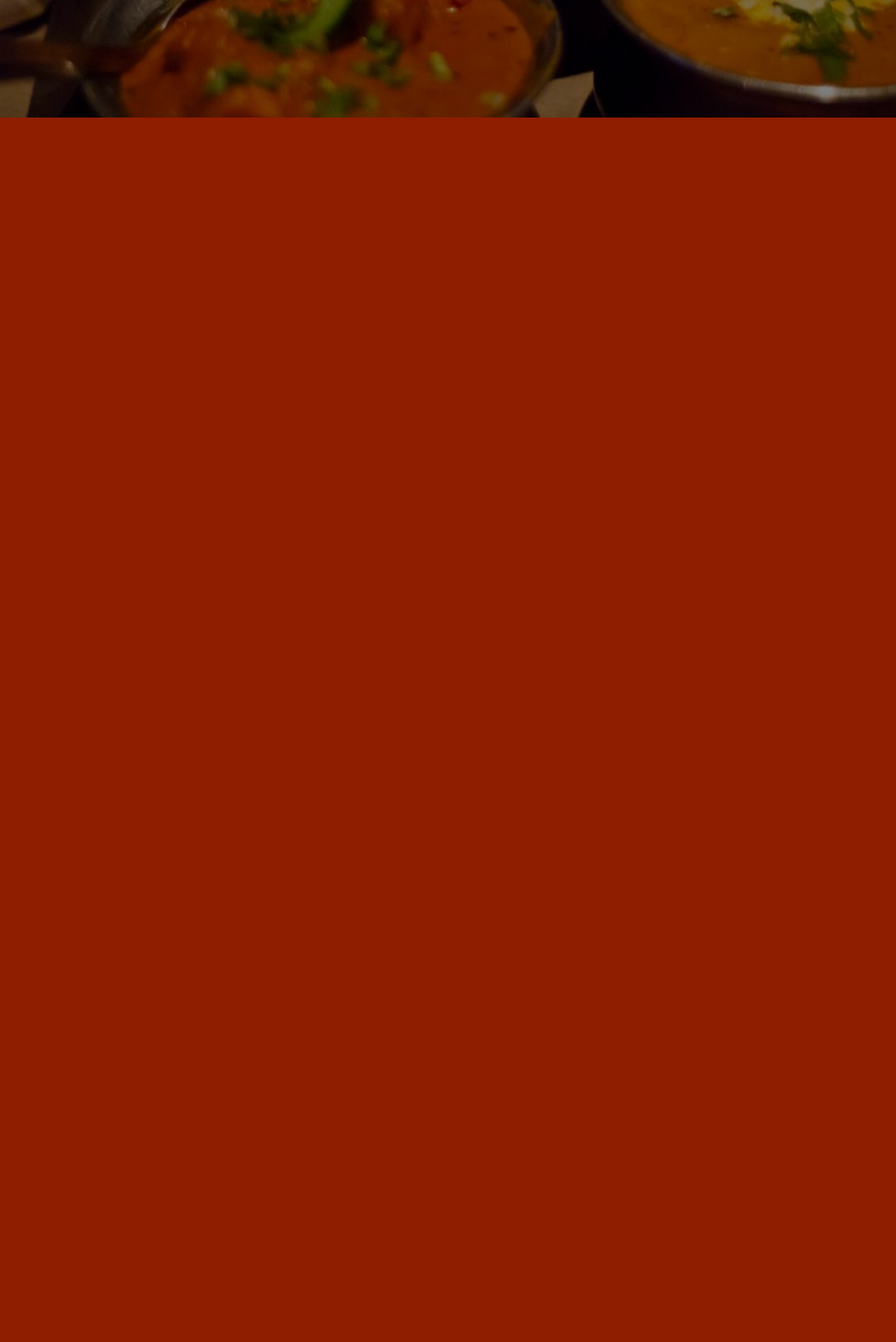
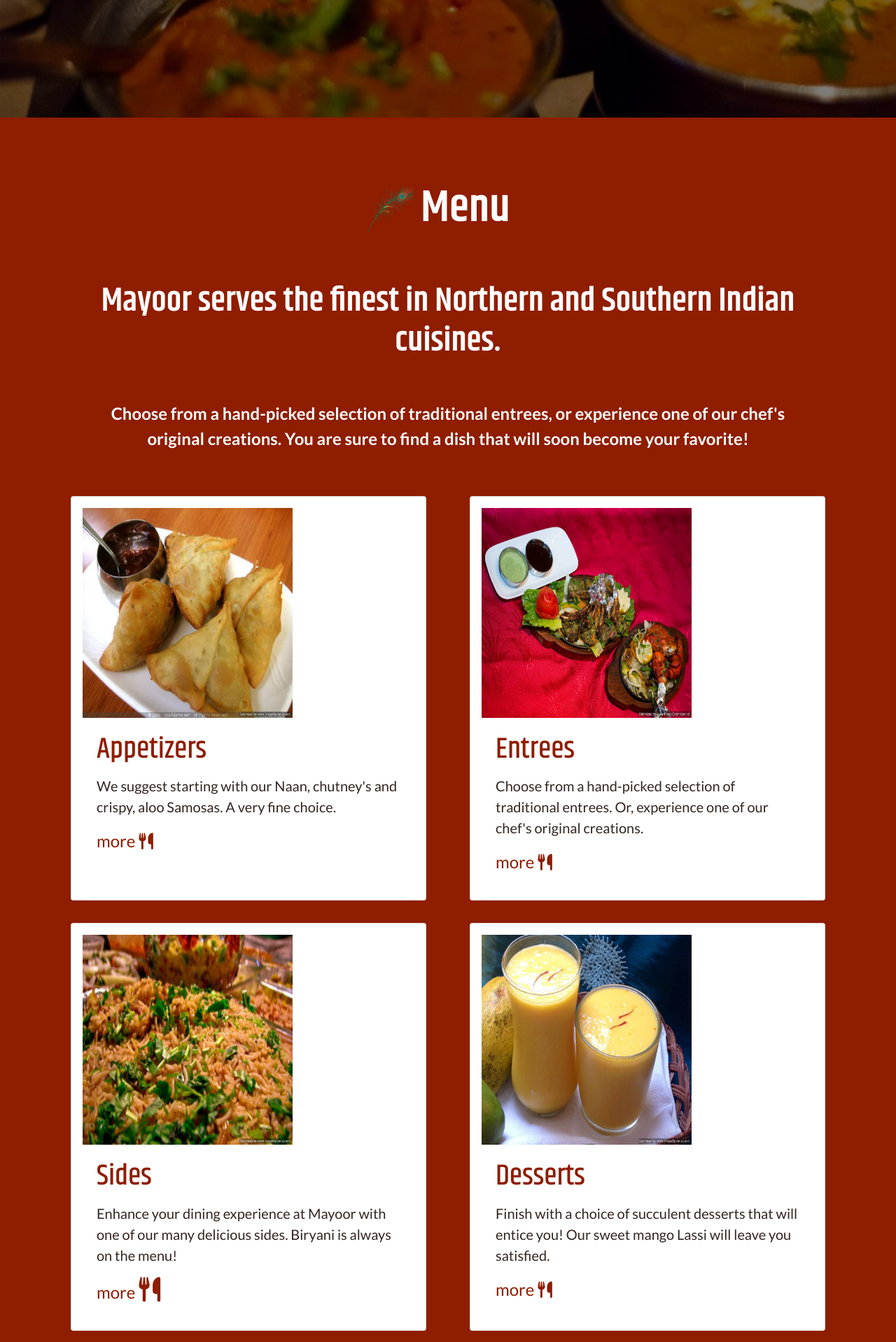
Before and after one commit to dricardo1/Mayoor-Indian-Restaurant, a PHP site: page /index.html in a window 1280 px wide. Shown: the part 723-2641 px from the top of the page at 70% size. Before the commit the page ends 891 px from the top, so only its background shows below. Run offline with PHP 8.4, Linux system fonts and the light colour scheme; some libraries are stand-ins or nearby versions.

Commit message:
Menu section changes

```diff
--- a/index.html
+++ b/index.html
@@ -43,10 +43,10 @@
             <a href="#" class="nav-link">Home</a>
           </li>
           <li class="nav-item">
-            <a href="#" class="nav-link faa-float animated faa-slow">Menu</a>
+            <a href="#menu" class="nav-link faa-float animated faa-slow">Menu</a>
           </li>
           <li class="nav-item">
-            <a href="#" class="nav-link">Contact</a>
+            <a href="#contact" class="nav-link">Contact</a>
           </li>
         </ul>
       </div>
@@ -62,20 +62,106 @@
         </div>
         <h2 class="font-weight-bold">Fine Indian Cuisine, Small-Town Style.</h2>
         <div class="cta">
-          <a href="#" class="btn btn-warning">
+          <a href="#contact" class="btn btn-warning">
             <i class="fa fa-phone mr-1"></i> RESERVATIONS
           </a>
         </div>
-        <a href="#" class="menu-link">
+        <a href="#menu" class="menu-link">
           <i class="fa fa-cutlery faa-float animated faa-slow menu-link"> MENU</i>
         </a>
       </div>
       </section>
+      <!-- End Hero Section -->
+      <!-- Menu Section -->
+      <section id="menu" class="menu pt-4">
+        <div class="container">
+          <div class="section-title">
+            <h2 class="text-center font-weight-bold"><img id="hero-logo-img" src="./img/feather-172.png" alt="Mayoor logo" width="62" height="62">Menu</h2>
+            <h3 id="mainMessage" class="text-center font-weight-bold" > Mayoor serves the finest in Northern and Southern Indian cuisines.</h3>
+            <p class="card-text">Choose from a hand-picked selection of traditional entrees, or experience one of our chef's original creations.
+              You are sure to find a dish that will soon become your favorite!</p>
+          </div>
+            <div class="row">
+              <div class="col-md-6 d-flex align-items-stretch">
+              <div class="card">
+                <div class="card-img">
+                  <img src="./img/appetizer.jpg" alt="appetizers" width="300" height="300">
+                </div>
+                <div class="card-body">
+                  <h3 class="card-title">
+                    <a href="#">Appetizers</a>
+                  </h3>
+                  <p class="card-text">
+                    We suggest starting with our Naan, chutney's and crispy, aloo Samosas. A very fine choice.
+                  </p>
+                  <div class="more"><a href="#">more <i class="fa fa-cutlery faa-pulse animated faa-slow"></i></a></div>
+                </div>
+              </div>
+            </div>
+
+            <div class="col-md-6 d-flex align-items-stretch">
+              <div class="card">
+                <div class="card-img">
+                  <img src="./img/entrees.jpg" alt="appetizers" width="300" height="300">
+                </div>
+                <div class="card-body">
+                  <h3 class="card-title">
+                    <a href="#">Entrees</a>
+                  </h3>
+                  <p class="card-text">
+                  Choose from a hand-picked selection of traditional entrees.  Or, experience one of our chef's original creations.
+
+                  </p>
+                  <div class="more"><a href="#">more <i class="fa fa-cutlery faa-pulse animated faa-slow"></i></a></div>
+                </div>
+              </div>
+            </div>
+
+            <div class="col-md-6 d-flex align-items-stretch">
+              <div class="card">
+                <div class="card-img">
+                  <img src="./img/biriyani.jpg" alt="appetizers" width="300" height="300">
+                </div>
+                <div class="card-body">
+                  <h3 class="card-title">
+                    <a href="#">Sides</a>
+                  </h3>
+                  <p class="card-text">
+                    Enhance your dining experience at Mayoor with one of our many delicious sides. Biryani is always on the menu!
+                  </p>
+                <div class="more"><a href="#">more <i class="fa fa-cutlery accent-text faa-pulse animated faa-slow"></i></a></div>
+                </div>
+              </div>
+            </div>
+
+            <div class="col-md-6 d-flex align-items-stretch">
+              <div class="card">
+                <div class="card-img">
+                  <img src="./img/lassi.jpg" alt="appetizers" width="300" height="300">
+                </div>
+                <div class="card-body">
+                  <h3 class="card-title">
+                    <a href="#">Desserts</a>
+                  </h3>
+                  <p class="card-text">
+                    Finish with a choice of succulent desserts that will entice you! Our sweet mango Lassi will leave you satisfied.
+                  </p>
+                  <div class="more"><a href="#">more <i class="fa fa-cutlery faa-pulse animated faa-slow"></i></a></div>
+                </div>
+              </div>
+            </div>
+
+          </div>
+        </div>
+      </section>
+      <!-- End Menu Section -->
+
 
     <!-- Optional JavaScript -->
     <!-- jQuery first, then Popper.js, then Bootstrap JS -->
     <script src="https://code.jquery.com/jquery-3.3.1.slim.min.js" integrity="sha384-q8i/X+965DzO0rT7abK41JStQIAqVgRVzpbzo5smXKp4YfRvH+8abtTE1Pi6jizo" crossorigin="anonymous"></script>
-    <script src="https://cdnjs.cloudflare.com/ajax/libs/popper.js/1.14.7/umd/popper.min.js" integrity="sha384-UO2eT0CpHqdSJQ6hJty5KVphtPhzWj9WO1clHTMGa3JDZwrnQq4sF86dIHNDz0W1" crossorigin="anonymous"></script>
+
     <script src="https://stackpath.bootstrapcdn.com/bootstrap/4.3.1/js/bootstrap.min.js" integrity="sha384-JjSmVgyd0p3pXB1rRibZUAYoIIy6OrQ6VrjIEaFf/nJGzIxFDsf4x0xIM+B07jRM" crossorigin="anonymous"></script>
+    <script src="./js/text.js"></script>
   </body>
 </html>
--- a/js/text.js
+++ b/js/text.js
@@ -1,3 +1,4 @@
+/* Change message text */
 var messageArray = ["Explore Authentic Indian Cuisine.","Flavors as diverse as India itself!","Savor a pallette of fine tastes..."];
 var messageIndex = 0;
 
@@ -5,7 +6,7 @@ function changeMessage() {
 	// now grab the message and change it.
 	var newMessage = messageArray[messageIndex];
 	var messageElement = document.getElementById("mainMessage");
-	messageElement.innerHTML = newMessage;
+	messageElement.textContent = newMessage;
 	messageIndex++;
 	if (messageIndex >= messageArray.length) {
 		messageIndex = 0;
--- a/styles/main.css
+++ b/styles/main.css
@@ -17,7 +17,8 @@ html {
   display: flex;
   justify-content: center;
   align-items: center;
-  background-color: black;
+  background-color:  #8f1d00;
+  scroll-behavior: smooth;  /* Thanks Chris Coyier @ CSS-tricks.com */
 }
 
 /*
@@ -123,8 +124,13 @@ p {
   color: #fcfcfc;
 }
 
-.accent-color {
+.accent-color, .card-text {
   color:   #33251f;  /* bistre */
+}
+
+.accent-text, h3.card-title a, div.more a {
+  color: #8f1d00;
+  font-size: 1.5em;
 }
 
 /* Navbar */
@@ -143,6 +149,7 @@ p {
 */
 .container a, .nav-link {
   color: #EFAA1C;
+  text-decoration: none;
 }
 
 .nav-bg-color {
@@ -230,6 +237,46 @@ a.menu-link {
   font-size: 1.5em;
   margin: 3em;
 }
+
+#menu {
+  width: 100%;
+  height: 100vh;
+  background-color:  #8f1d00;
+ /* background: url("../img/mayoorNight.jpg") top center no-repeat fixed;
+  background-size: cover; */
+}
+
+.section-title h2 {
+  font-size: 4em;
+  margin-right: 1.5em;
+  font-family: "Khand", "Lato", sans-serif;
+}
+
+.section-title p {
+  font-size: 1.5em;
+  font-weight: bold;
+  color: #fcfcfc;
+  padding: 2em;
+  text-align: center;
+}
+
+.section-title div.row {
+  padding-left: 3vw;
+}
+
+div.more a:hover {
+  color:  #aa2200;
+}
+
+div.card {
+  margin: 1em;
+  padding: 1em;
+}
+
+#mainMessage {
+  font-size: 3rem;
+}
+
 /*
 @media only screen
   and (min-device-width: 360px)
```
Also changed, not shown: img/appetizer.jpg (renamed from img/030.jpg), img/entrees.jpg (renamed from img/MS8A8493.jpg).
